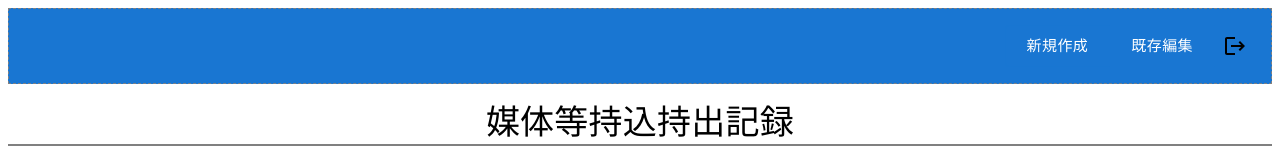
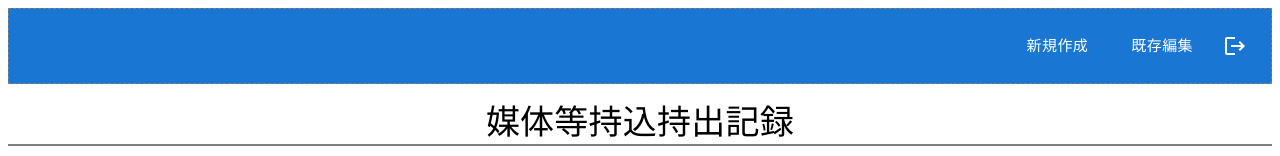
Before and after one commit to Hayato-Yagyu/bring-app2, a React (Create React App) app: page /NewPost in a window 1280 px wide. Shown: the top 156 px of the page. Built offline with nearby package versions, Linux system fonts and the light colour scheme.

Commit message:
ファビコン修正

```diff
--- a/public/index.html
+++ b/public/index.html
@@ -2,14 +2,11 @@
 <html lang="en">
   <head>
     <meta charset="utf-8" />
-    <link rel="icon" href="%PUBLIC_URL%/favicon.ico" />
+    <link rel="icon" href="%PUBLIC_URL%/KDSbring.png" />
     <meta name="viewport" content="width=device-width, initial-scale=1" />
     <meta name="theme-color" content="#000000" />
-    <meta
-      name="description"
-      content="Web site created using create-react-app"
-    />
-    <link rel="apple-touch-icon" href="%PUBLIC_URL%/logo192.png" />
+    <meta name="description" content="Web site created using create-react-app" />
+    <link rel="apple-touch-icon" href="%PUBLIC_URL%/KDSbring.png" />
     <!--
       manifest.json provides metadata used when your web app is installed on a
       user's mobile device or desktop. See https://developers.google.com/web/fundamentals/web-app-manifest/
@@ -24,7 +21,7 @@
       work correctly both with client-side routing and a non-root public URL.
       Learn how to configure a non-root public URL by running `npm run build`.
     -->
-    <title>Bring App</title>
+    <title>KDSbring</title>
   </head>
   <body>
     <noscript>You need to enable JavaScript to run this app.</noscript>
--- a/src/components/Menu.tsx
+++ b/src/components/Menu.tsx
@@ -31,9 +31,8 @@
             <Button className="text" onClick={handleBringList}>
               既存編集
             </Button>
-            {/* 戻るボタンをアイコンのみに変更 */}
-            <IconButton color="inherit" onClick={handleLogin}>
-              <LogoutIcon />
+            <IconButton onClick={handleLogin}>
+              <LogoutIcon sx={{ color: "white" }} />
             </IconButton>
           </ButtonGroup>
         </Box>
```
Also changed, not shown: public/KDSbring.png (added), public/manifest.json.
